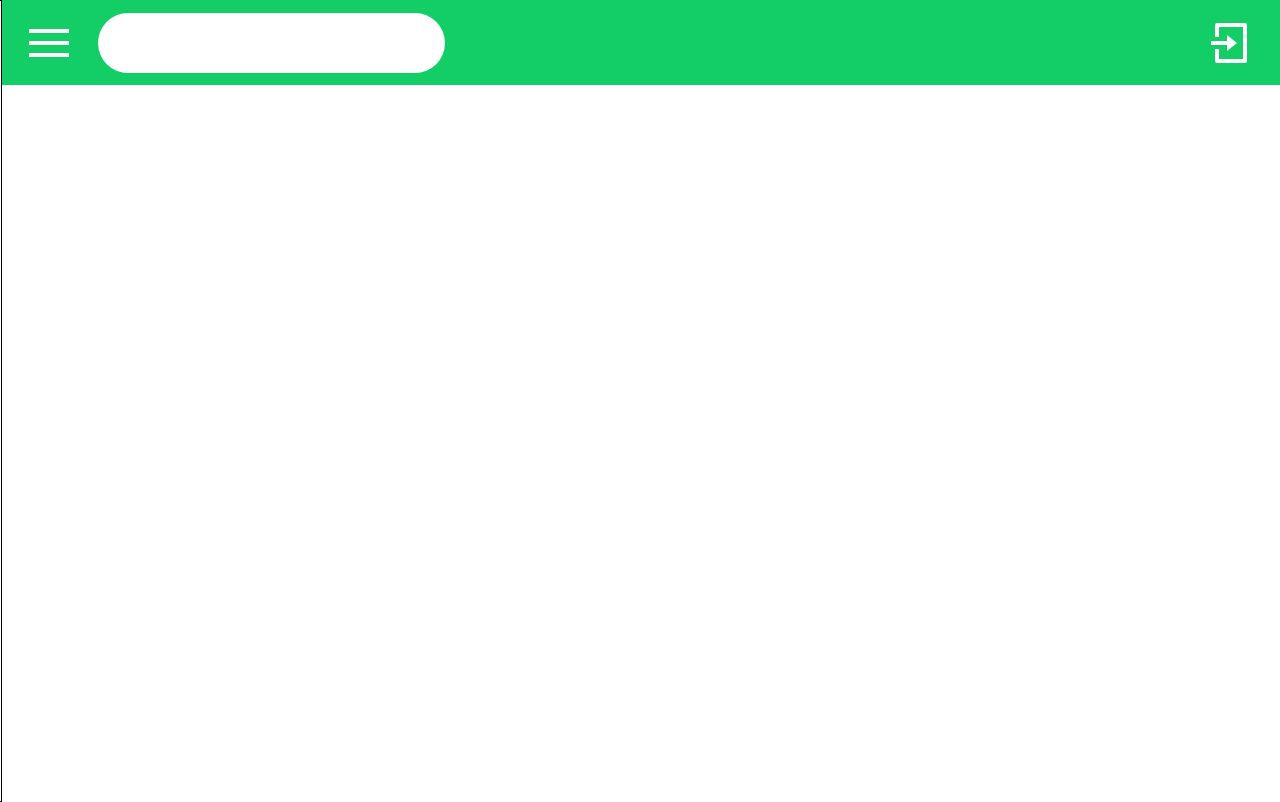
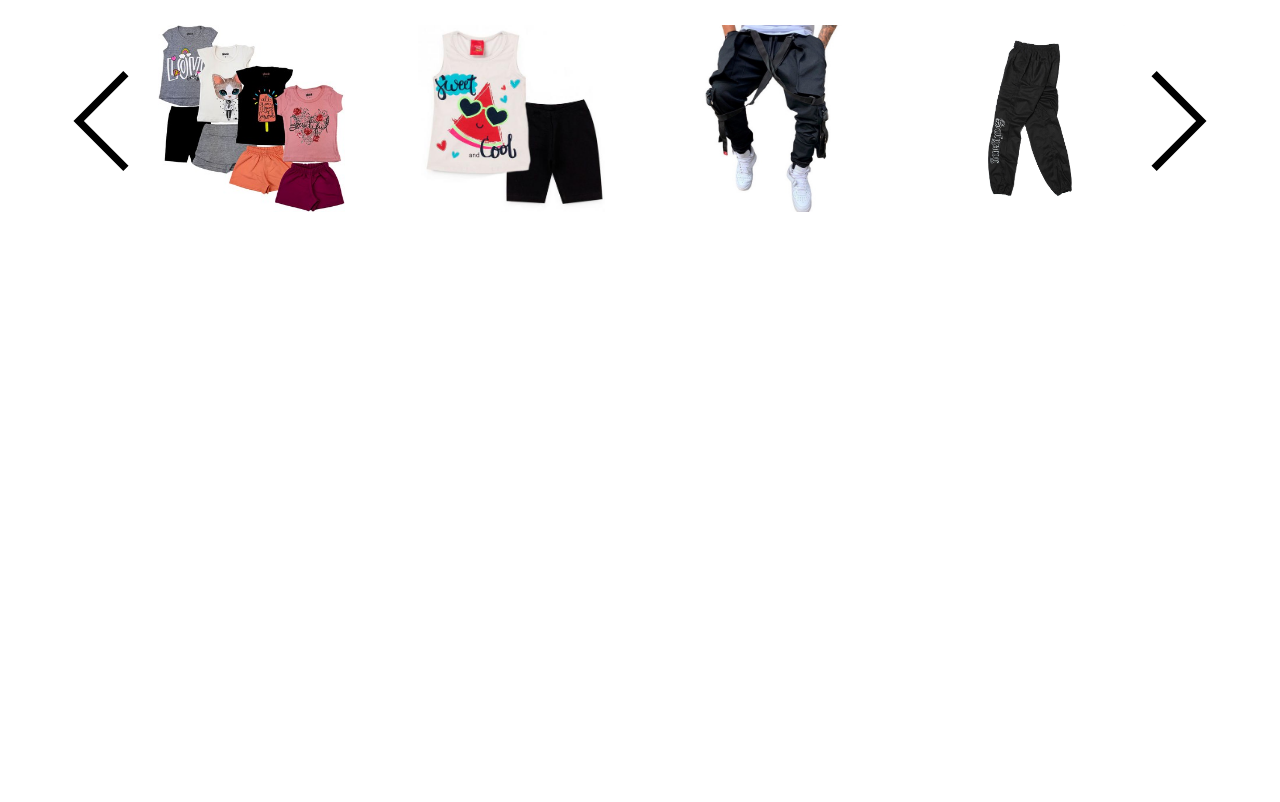
Before and after one commit to gmpeluzzo/SCC216-EClothing, a React (Create React App) app in the folder eclothing/: page / in a window 1280 px wide. Built offline with nearby package versions, Linux system fonts and the light colour scheme.

Commit message:
feat: adds carousel component to the project

```diff
--- a/eclothing/package.json
+++ b/eclothing/package.json
@@ -10,7 +10,9 @@
     "react-dom": "^17.0.2",
     "react-redux": "^7.2.6",
     "react-scripts": "4.0.3",
+    "react-slick": "^0.28.1",
     "redux": "^4.1.2",
+    "slick-carousel": "^1.8.1",
     "styled-components": "^5.3.3",
     "web-vitals": "^1.0.1"
   },
--- a/eclothing/src/App.js
+++ b/eclothing/src/App.js
@@ -1,9 +1,13 @@
 import logo from './logo.svg';
 import Header from './components/Header/Header';
+import Caroussel from './components/Caroussel';
 
 function App() {
   return (
-    <Header/>
+    <div>
+      <Caroussel rounded={false}/>
+    </div>
+
   );
 }
 
--- /dev/null
+++ b/eclothing/src/components/Caroussel/Caroussel.jsx
@@ -0,0 +1,71 @@
+import React from 'react';
+import Slider from "react-slick";
+import { Content, OutsideContainer} from './styles'
+import Clothing1 from '../../images/roupa1.jpg'
+import Clothing2 from '../../images/roupa2.jpg'
+import Clothing3 from '../../images/roupa4.jpg'
+import Clothing4 from '../../images/roupa6.jpg'
+import Clothing5 from '../../images/roupa7.jpg'
+import ModaFeminina from '../../images/ModaFeminina.jpg'
+import ModaMasculina from '../../images/modamasculina.jpg'
+import Infantil from '../../images/modaInfantil.jpeg'
+import ModaCasa from '../../images/modaCasa.jpg'
+import Acessórios from '../../images/acessorios.jpg'
+
+
+
+import "slick-carousel/slick/slick.css";
+import "slick-carousel/slick/slick-theme.css";
+
+const getImages = (imgArray, rounded) => {
+    return imgArray.map(
+        (img) =>
+            <div>
+                <Content isRounded={rounded} imgUrl={img}/>
+            </div>
+        );
+}
+
+const Caroussel = ({rounded}) => {
+
+    const settings = {
+        dots: false,
+        infinite: true,
+        speed: 500,
+        className: 'slider',
+        adaptiveHeight: true,
+        slidesToShow: 4,
+        slidesToScroll: 1,
+        arrows: true
+    }
+
+    const squaredimages = [
+        Clothing1,
+        Clothing2,
+        Clothing3,
+        Clothing4,
+        Clothing5,
+    ]
+
+    const roundedImages = [
+        ModaFeminina,
+        ModaMasculina,
+        Infantil,
+        ModaCasa,
+        Acessórios,
+    ]
+
+
+    return (
+        <OutsideContainer>
+            <Slider {...settings}>
+                {rounded
+                    ? getImages(roundedImages, rounded)
+                    : getImages(squaredimages, rounded)
+                }
+            </Slider>
+        </OutsideContainer>
+    )
+}
+
+export default Caroussel;
--- /dev/null
+++ b/eclothing/src/components/Caroussel/index.js
@@ -0,0 +1 @@
+export { default } from './Caroussel';
--- /dev/null
+++ b/eclothing/src/components/Caroussel/styles.js
@@ -0,0 +1,66 @@
+import styled from 'styled-components';
+import LeftArrow from '../../images/left-arrow.svg';
+import RightArrow from '../../images/right-arrow.svg';
+
+export const OutsideContainer = styled.div`
+    width: 85%;
+    margin: 0 auto;
+    .slick-slide {
+        outline: none;
+        display: flex;
+        justify-content: center;
+    }
+
+    & .slick-list {
+        margin: 25px;
+    }
+
+    & .slick-next:before {
+        color: transparent;
+    }
+
+    & .slick-prev:before  {
+        color: transparent;
+    }
+
+    & .slick-arrow.slick-prev {
+        width: 60px;
+        height: 100px;
+        background-image: url(${LeftArrow});
+        background-repeat: no-repeat;
+        background-position: center;
+        background-size: 100px;
+    }
+
+    & .slick-arrow.slick-next {
+        width: 60px;
+        height: 1000px;
+        background-image: url(${RightArrow});
+        background-repeat: no-repeat;
+        background-position: center;
+        background-size: 100px;
+    }
+
+    & .slick-slide.slick-active > div > div {
+        outline: none;
+    }
+`;
+
+export const Container = styled.div`
+    height: 50px;
+    width: 100px;
+
+`
+
+export const Content = styled.div`
+    width: 187px;
+    height: 187px;
+    border-radius: ${props => props.isRounded ? '50%' : '0'};
+    background-color: white;
+    background-image: url(${props => props.imgUrl});
+    background-position: center;
+    background-size: cover;
+    background-position: center;
+    background-repeat: no-repeat;
+    outline: none;
+`;
```
Also changed, not shown: eclothing/src/images/modaInfantil.jpeg (renamed from eclothing/src/images/moda Infantil.jpeg), 1 other file (tests, documents, lock files or other folders).
